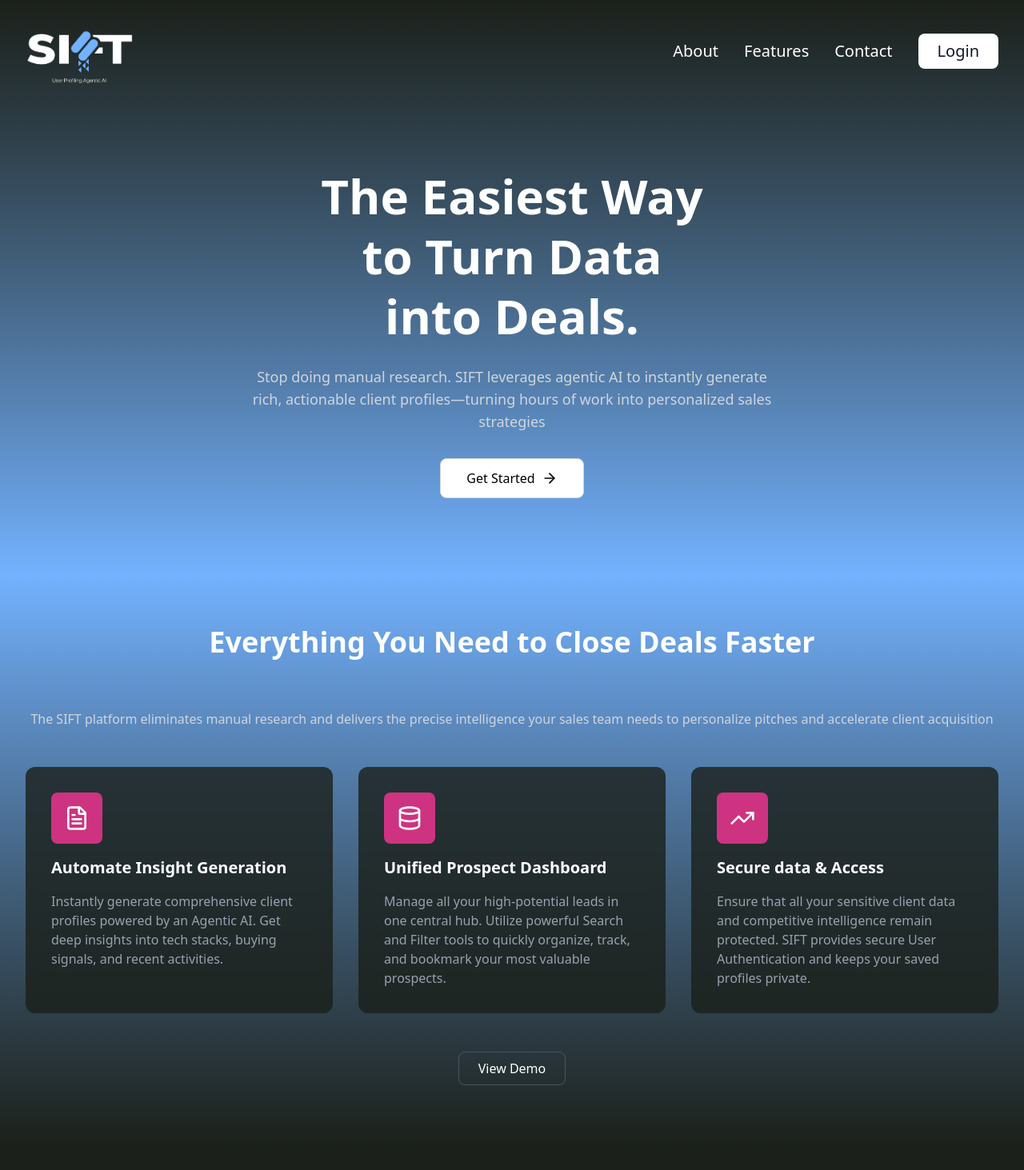
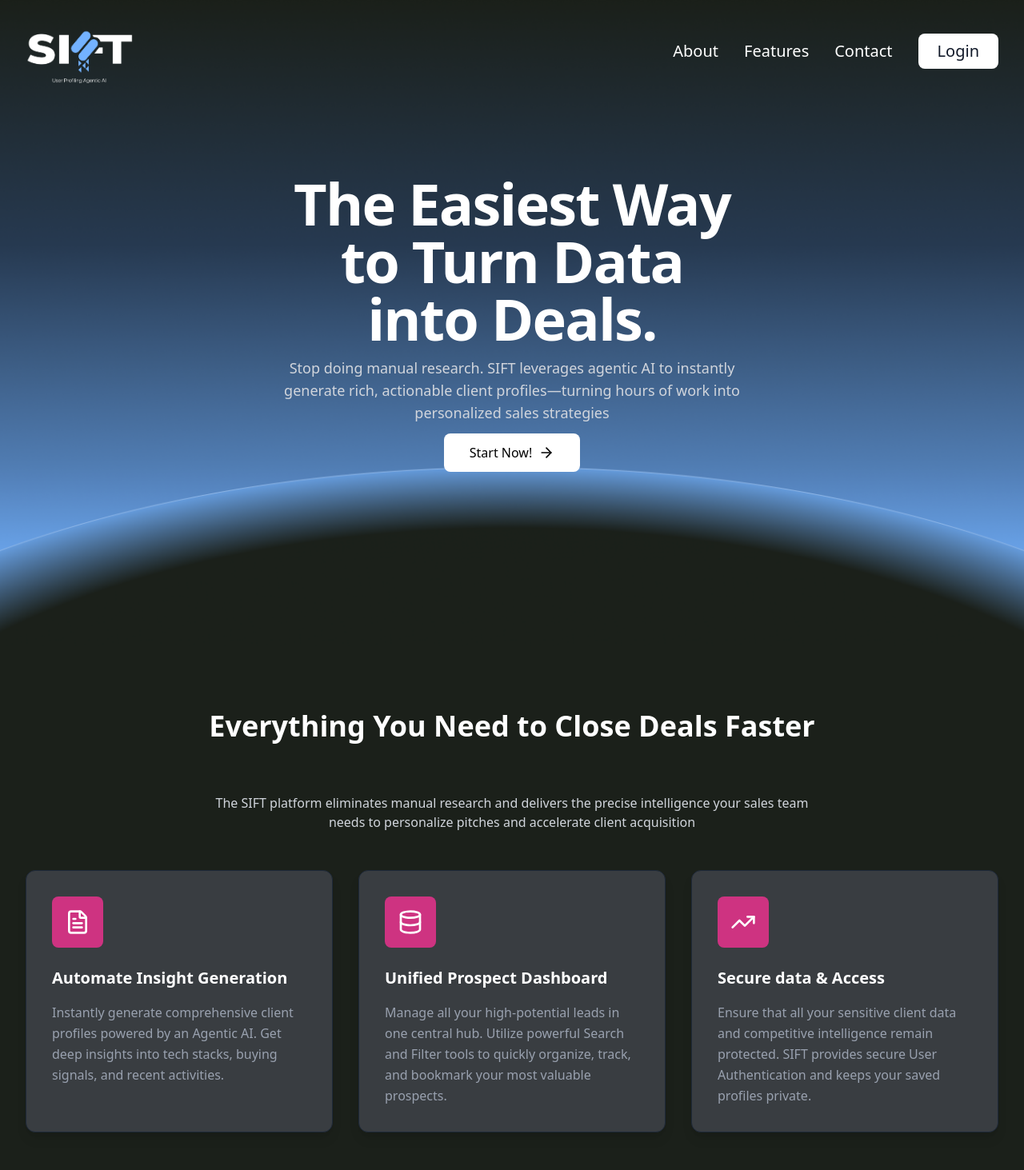
Before and after one commit to rdnaishaa/SIFT-AI, a React (Vite) app in the folder frontend/: page / in a window 1280 px wide. Shown: the top 1463 px of the page at 80% size. Built offline with nearby package versions, Linux system fonts and the light colour scheme.

Commit message:
fixed gradient on landing page

```diff
--- a/frontend/src/pages/LandingPage.jsx
+++ b/frontend/src/pages/LandingPage.jsx
@@ -12,14 +12,23 @@
   return (
     <div className="min-h-screen text-white">
       {/* Hero Section with Gradient */}
-      <div className="bg-gradient-to-b from-[#1B201A] via-[#73B2FF] to-[#1B201A]">
+      <div className="relative min-h-screen overflow-hidden">
+        {/* Background Gradient Image */}
+        <div className="absolute inset-0 bg-[#1a2332]">
+          <img
+            src="/src/assets/gradient.png"
+            alt="background"
+            className="w-full h-full object-fill  opacity-100"
+          />
+        </div>
+
         {/* Navigation */}
-      <nav className="flex justify-between items-center px-8 py-6">
-        <img src='public\SIFT no BG.png' className='h-20'/>
+        <nav className="relative z-10 flex justify-between items-center px-8 py-6">
+          <img src='/SIFT no BG.png' alt="SIFT Logo" className='h-20'/>
           <div className="flex gap-8 text-xl items-center">
-          <a href="#" className="hover:text-blue-400 transition">About</a>
-          <a href="#" className="hover:text-blue-400 transition">Features</a>
-          <a href="#" className="hover:text-blue-400 transition">Contact</a>
+            <a href="#about" className="text-white hover:text-[#73B2FF] transition">About</a>
+            <a href="#features" className="text-white hover:text-[#73B2FF] transition">Features</a>
+            <a href="#contact" className="text-white hover:text-[#73B2FF] transition">Contact</a>
             <button
               onClick={handleLoginClick}
               className="bg-white text-gray-900 px-6 py-2 rounded-lg hover:bg-gray-100 transition"
@@ -30,71 +39,73 @@
         </nav>
 
         {/* Hero Section */}
-      <section className="container mx-auto px-8 py-20 text-center">
-        <h1 className="text-6xl font-bold mb-6 leading-tight">
+        <section className="relative z-10 container mx-auto px-8  pb-32 text-center flex items-center justify-center min-h-[calc(100vh-120px)]">
+          <div className="max-w-4xl">
+            <h1 className="text-7xl font-bold mb-3 tracking-tight text-white">
               The Easiest Way<br />
               to Turn Data<br />
               into Deals.
             </h1>
-        <p className="text-gray-300 text-lg mb-8 max-w-2xl mx-auto">
+            <p className="text-gray-300 text-lg mb-3 mx-auto max-w-xl">
               Stop doing manual research. SIFT leverages agentic AI to instantly generate rich, actionable client profiles—turning hours of work into personalized sales strategies
             </p>
             <button
               onClick={handleLoginClick}
-          className="bg-white hover:bg-[#73B2FF] text-black hover:text-white px-8 py-3 rounded-lg flex items-center gap-2 mx-auto transition border border-gray-300"
+              className="bg-white hover:bg-[#73B2FF] text-black hover:text-white px-8 py-3 rounded-lg inline-flex items-center gap-2 transition"
             >
-          Get Started <ArrowRight size={20} />
+              Start Now! <ArrowRight size={20} />
             </button>
+          </div>
         </section>
+      </div>
 
       {/* Features Section */}
-      <section className="container mx-auto px-8 py-20">
+      <section className="bg-[#1B201A] container mx-auto px-8 py-20">
         <h2 className="text-4xl font-bold text-center mb-16">
           Everything You Need to Close Deals Faster
         </h2>
-        <p className="text-center text-gray-300 mb-12">
+        <p className="text-center text-gray-300 mb-12 max-w-3xl mx-auto">
           The SIFT platform eliminates manual research and delivers the precise intelligence your sales team needs to personalize pitches and accelerate client acquisition
         </p>
 
         <div className="grid md:grid-cols-3 gap-8">
-          <div className="bg-[#1B201A]/80 backdrop-blur p-8 rounded-xl hover:bg-[#1B201A]/90 transition">
-            <div className="bg-[#CE3381] w-16 h-16 rounded-lg flex items-center justify-center mb-4">
-              <FileText size={32} />
+          <div className="bg-[#393D41] border border-gray-800 p-8 rounded-xl shadow-lg">
+            <div className="bg-[#CE3381] w-16 h-16 rounded-lg flex items-center justify-center mb-6">
+              <FileText size={32} className="text-white" />
             </div>
             <h3 className="text-xl font-semibold mb-4">Automate Insight Generation</h3>
-            <p className="text-gray-400">
+            <p className="text-gray-400 leading-relaxed">
               Instantly generate comprehensive client profiles powered by an Agentic AI. Get deep insights into tech stacks, buying signals, and recent activities.
             </p>
           </div>
 
-          <div className="bg-[#1B201A]/80 backdrop-blur p-8 rounded-xl hover:bg-[#1B201A]/90 transition">
-            <div className="bg-[#CE3381] w-16 h-16 rounded-lg flex items-center justify-center mb-4">
-              <Database size={32} />
+          <div className="bg-[#393D41] border border-gray-800 p-8 rounded-xl shadow-lg">
+            <div className="bg-[#CE3381] w-16 h-16 rounded-lg flex items-center justify-center mb-6">
+              <Database size={32} className="text-white" />
             </div>
             <h3 className="text-xl font-semibold mb-4">Unified Prospect Dashboard</h3>
-            <p className="text-gray-400">
+            <p className="text-gray-400 leading-relaxed">
               Manage all your high-potential leads in one central hub. Utilize powerful Search and Filter tools to quickly organize, track, and bookmark your most valuable prospects.
             </p>
           </div>
 
-          <div className="bg-[#1B201A]/80 backdrop-blur p-8 rounded-xl hover:bg-[#1B201A]/90 transition">
-            <div className="bg-[#CE3381] w-16 h-16 rounded-lg flex items-center justify-center mb-4">
-              <TrendingUp size={32} />
+          <div className="bg-[#393D41] border border-gray-800 p-8 rounded-xl shadow-lg">
+            <div className="bg-[#CE3381] w-16 h-16 rounded-lg flex items-center justify-center mb-6">
+              <TrendingUp size={32} className="text-white" />
             </div>
             <h3 className="text-xl font-semibold mb-4">Secure data & Access</h3>
-            <p className="text-gray-400">
+            <p className="text-gray-400 leading-relaxed">
               Ensure that all your sensitive client data and competitive intelligence remain protected. SIFT provides secure User Authentication and keeps your saved profiles private.
             </p>
           </div>
         </div>
 
         <div className="text-center mt-12">
-          <button className="border border-gray-600 hover:border-gray-400 px-6 py-2 rounded-lg transition">
+          <button className="bg-transparent border border-gray-700 hover:border-[#73B2FF] hover:text-[#73B2FF] px-8 py-3 rounded-lg transition duration-300">
             View Demo
           </button>
         </div>
       </section>
-      </div>
 
       {/* Find Client Section - Black Background */}
       <section className="bg-[#1B201A] py-20">
```
Also changed, not shown: frontend/src/assets/gradient.png (added). Lines whose indentation alone changed are shown as unchanged.
